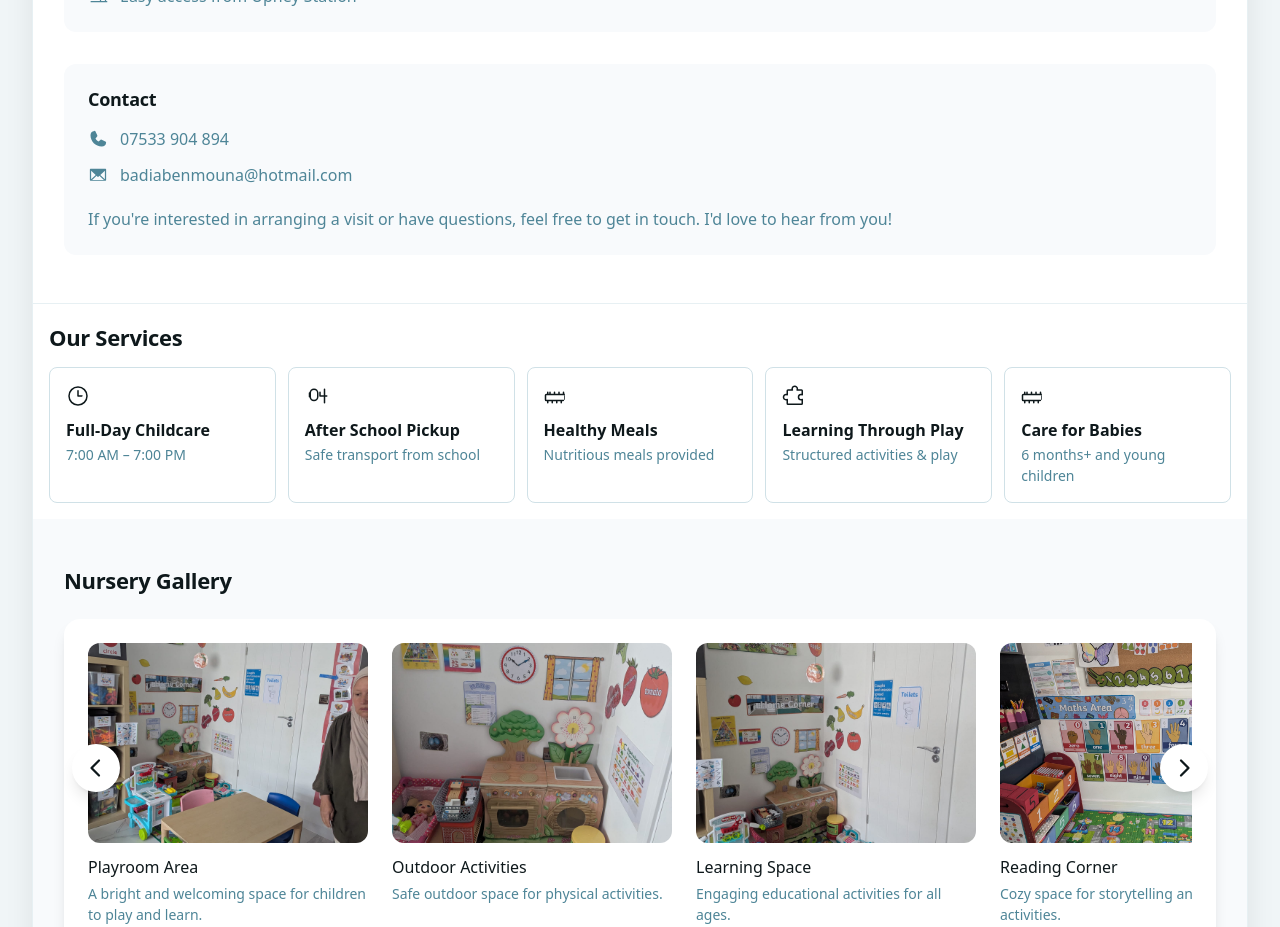
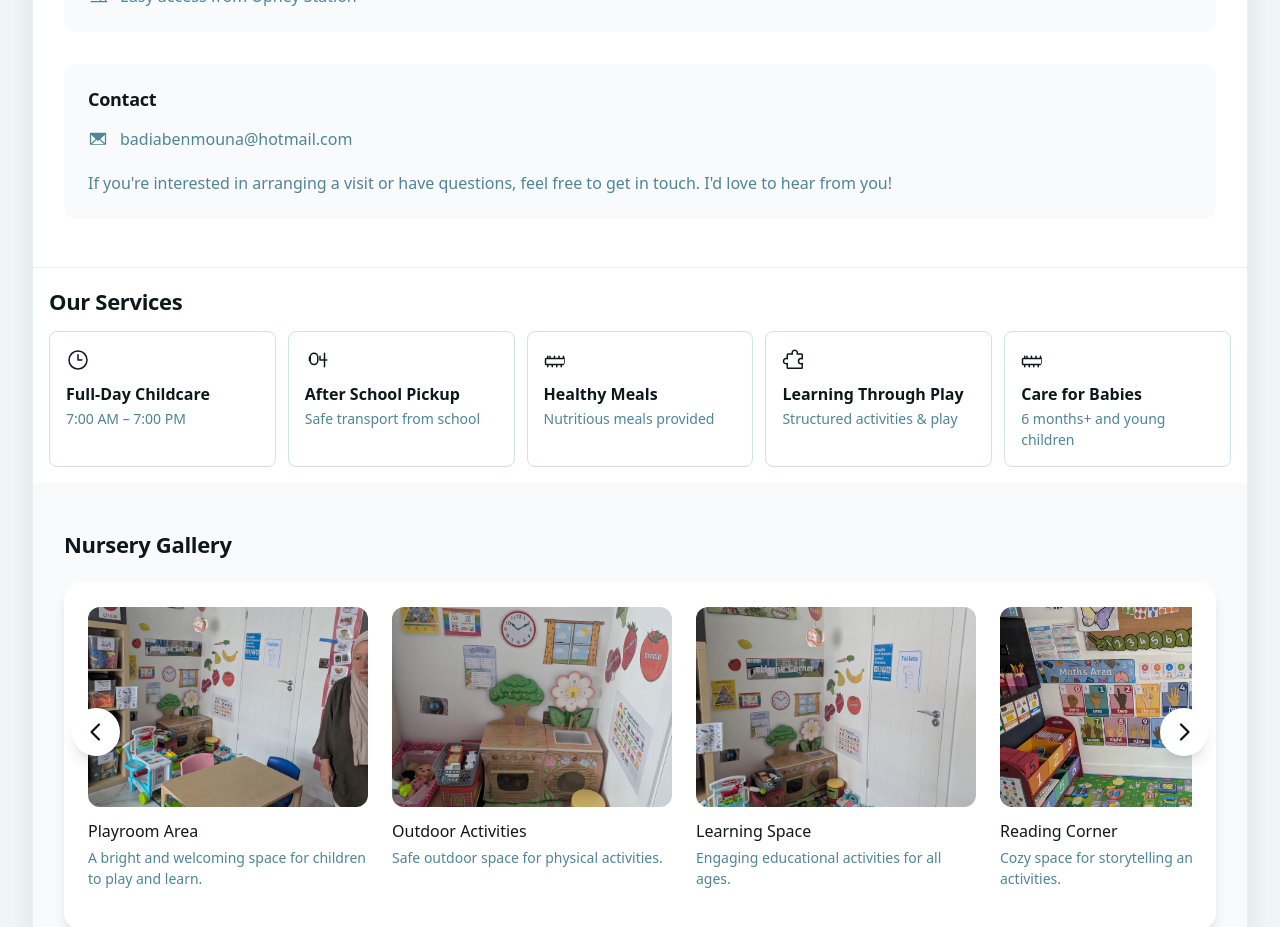
Before and after one commit to IlyasBenmouna/benmouna-childcare, a React (Vite) app: page / in a window 1280 px wide. Shown: the part 1140-2067 px from the top of the page. Built offline with nearby package versions, Linux system fonts and the light colour scheme.

Commit message:
remove number

```diff
--- a/index.html
+++ b/index.html
@@ -64,7 +64,6 @@
         "longitude": "0.1319"
       },
       "openingHours": "Mo-Fr 07:00-19:00",
-      "telephone": "+447533904894",
       "email": "badiabenmouna@hotmail.com"
     }
   </script>
--- a/src/components/AboutMe.tsx
+++ b/src/components/AboutMe.tsx
@@ -52,12 +52,6 @@ export const AboutMe = () => (
                     <div className="flex flex-col gap-3">
                         <p className="text-[#4e8597] text-base font-normal leading-normal flex items-center gap-3">
                             <svg xmlns="http://www.w3.org/2000/svg" width="20" height="20" fill="currentColor" viewBox="0 0 256 256">
-                                <path d="M231.88,175.08A56.26,56.26,0,0,1,176,224C96.6,224,32,159.4,32,80A56.26,56.26,0,0,1,80.92,24.12a16,16,0,0,1,16.62,9.52l21.12,47.15,0,.12A16,16,0,0,1,117.39,96c-.18.27-.37.52-.57.77L96,121.45c7.49,15.22,23.41,31,38.83,38.51l24.34-20.71a8.12,8.12,0,0,1,.75-.56,16,16,0,0,1,15.17-1.4l.13.06,47.11,21.11A16,16,0,0,1,231.88,175.08Z" />
-                            </svg>
-                            07533 904 894
-                        </p>
-                        <p className="text-[#4e8597] text-base font-normal leading-normal flex items-center gap-3">
-                            <svg xmlns="http://www.w3.org/2000/svg" width="20" height="20" fill="currentColor" viewBox="0 0 256 256">
                                 <path d="M224,48H32a8,8,0,0,0-8,8V192a8,8,0,0,0,8,8H224a8,8,0,0,0,8-8V56A8,8,0,0,0,224,48ZM98.71,128,40,181.81V74.19Zm11.84,10.85,12,11.05a8,8,0,0,0,10.82,0l12-11.05,58,53.15H52.57ZM157.29,128,216,74.19V181.81Z" />
                             </svg>
                             badiabenmouna@hotmail.com
```
